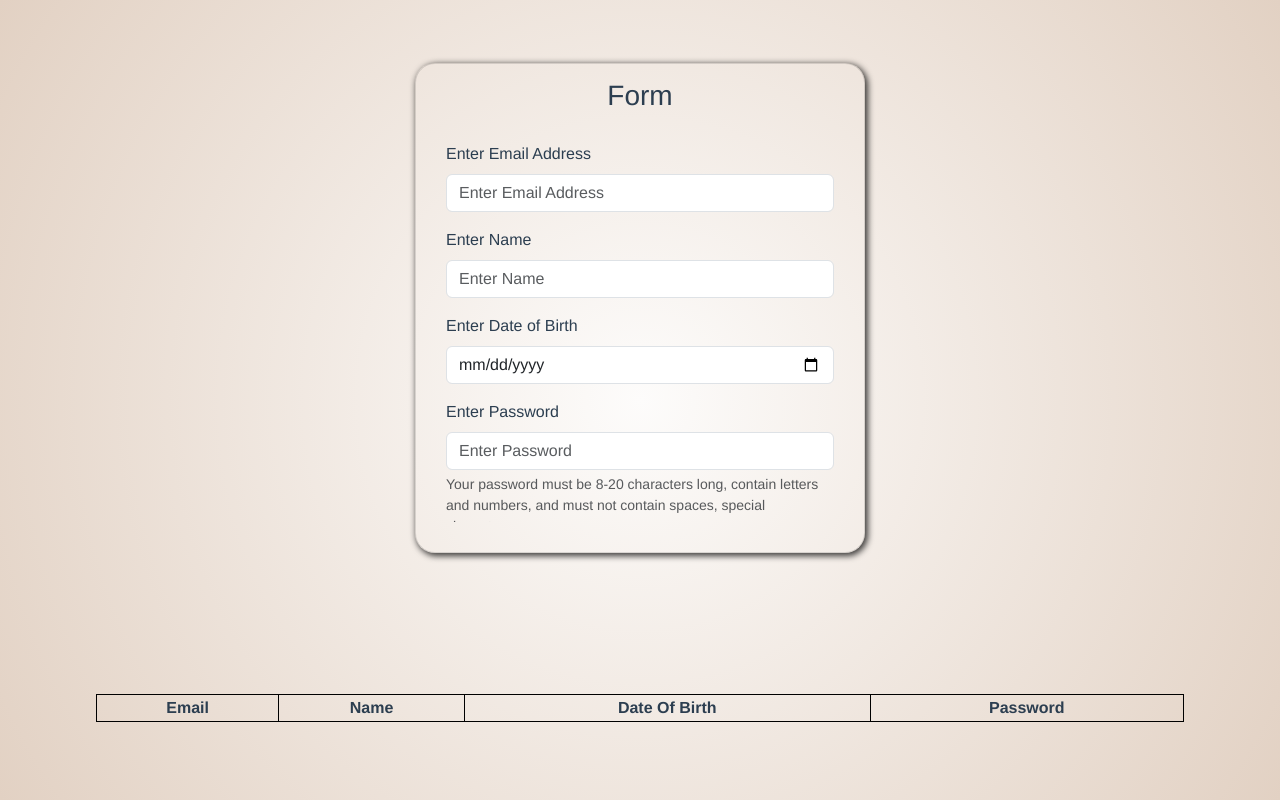
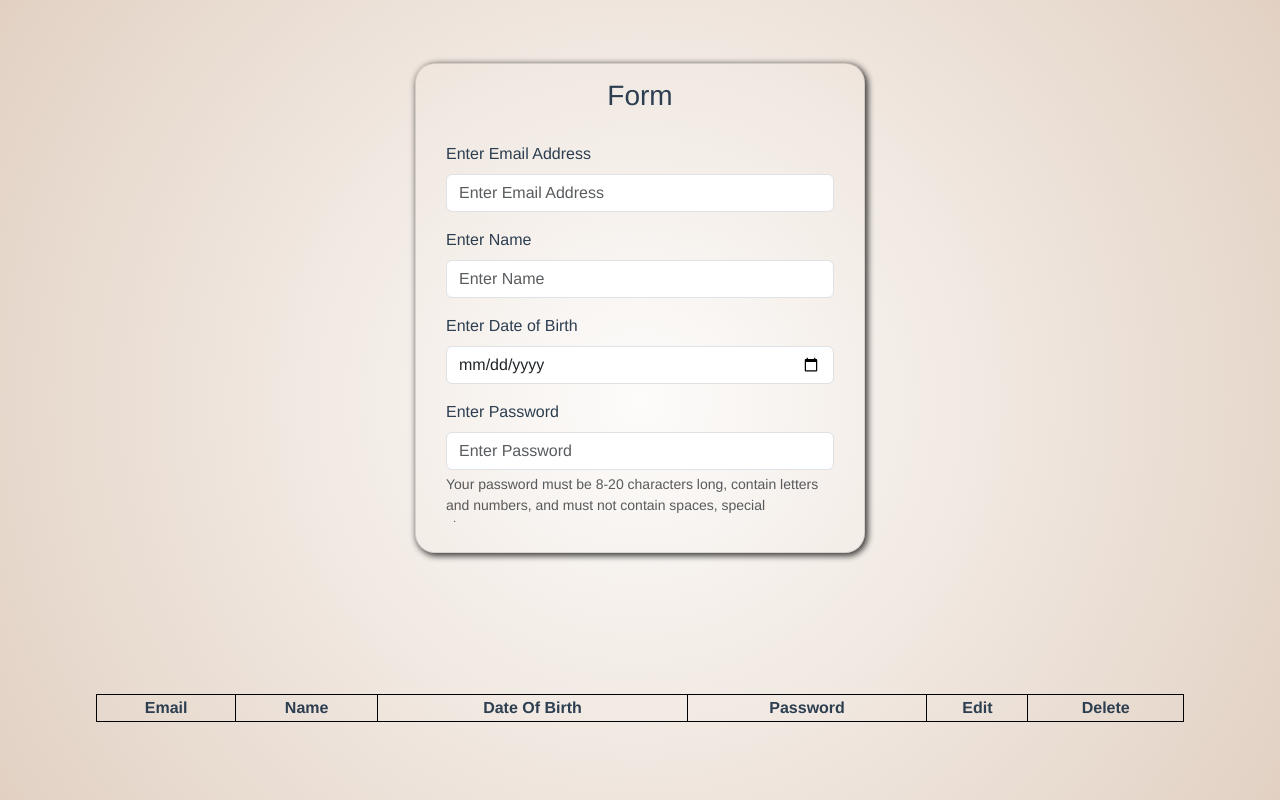
Before and after one commit to umar-rajput/excellence290501, a Vue app in the folder assignments/: page / in a window 1280 px wide. Built offline with nearby package versions, Linux system fonts and the light colour scheme.

Commit message:
added edit and delete button

```diff
--- a/assignments/public/index.html
+++ b/assignments/public/index.html
@@ -8,6 +8,9 @@
     <title><%= htmlWebpackPlugin.options.title %></title>
     <!-- Bootstrap cdn -->
     <link href="https://cdn.jsdelivr.net/npm/bootstrap@5.3.0-alpha3/dist/css/bootstrap.min.css" rel="stylesheet" integrity="sha384-KK94CHFLLe+nY2dmCWGMq91rCGa5gtU4mk92HdvYe+M/SXH301p5ILy+dN9+nJOZ" crossorigin="anonymous">
+
+    <!-- Font awesome link -->
+    <link rel="stylesheet" href="https://cdnjs.cloudflare.com/ajax/libs/font-awesome/6.4.0/css/all.min.css" integrity="sha512-iecdLmaskl7CVkqkXNQ/ZH/XLlvWZOJyj7Yy7tcenmpD1ypASozpmT/E0iPtmFIB46ZmdtAc9eNBvH0H/ZpiBw==" crossorigin="anonymous" referrerpolicy="no-referrer" />
   </head>
   <body>
     <noscript>
--- a/assignments/src/components/Form.vue
+++ b/assignments/src/components/Form.vue
@@ -79,18 +79,46 @@ export default {
     components: { InputFields},
     data() {
         return {
+            email:"",
             name:"",
-            email:"",
             password:"",
             dob:"",
-            items:[]
+            // items:[]
 
         }
     },
+    watch:{
+        editEmail:function(newEmail){
+            console.log("watch ",newEmail.email,newEmail.name,newEmail.dob,newEmail.password);
+            this.email=newEmail.email;
+            this.name=newEmail.name;
+            this.dob=newEmail.dob;
+            this.password=newEmail.password;
+            // console.log(newEmail.email);
+        }
+    },
+    props:{
+        editEmail:{type:String,require:true},
+        // editName:{type:String,require:true},
+        // editDob:{type:String,require:true},
+        // editPassword:{type:String,require:true},
+        editIndex:{type:Number,require:true}
+    },
     methods:{
         submit:function(){
-            console.log(this.name,this.email,this.password,this.dob);
-            this.$emit("submit-item", this.email,this.name,this.password,this.dob);
+            console.log("Entered value ",this.email,this.name,this.dob,this.password, this.editIndex);
+            if(this.editIndex!== -1){
+                console.log("edit item");
+                this.$emit("edit-item",{
+                    editEmail:this.email,
+                    editName:this.name,
+                    editDob:this.dob,
+                    editPassword:this.password,
+                    editIndex:this.editIndex,
+                });
+            }else{
+                this.$emit("submit-item", this.email,this.name,this.dob,this.password);
+            }
             this.email="";
             this.name="";
             this.dob="";
@@ -136,4 +164,5 @@ export default {
 
 .btn {
     width: 100%;
-}</style>
+}
+</style>
--- a/assignments/src/components/TableAddData.vue
+++ b/assignments/src/components/TableAddData.vue
@@ -2,20 +2,24 @@
     <div class="table-add-data">
 
         <div class="tableAdd">
-            <Form v-on:submit-item="submit" v-bind:email="email" v-bind:name="name" v-bind:dob="dob"
-                v-bind:password="password" />
+            <Form v-on:submit-item="submit" v-on:edit-item="edit" v-bind:edit-index="editIndex" v-bind:editEmail="editEmail"
+                v-bind:editName="editName" v-bind:editDob="editDob" v-bind:editPassword="editPassword" />
             <table>
                 <tr>
                     <th>Email</th>
                     <th>Name</th>
                     <th>Date Of Birth</th>
                     <th>Password</th>
+                    <th>Edit</th>
+                    <th>Delete</th>
                 </tr>
                 <tr v-for="(item, index) in items" v-bind:key="index">
                     <td>{{ item.email }}</td>
                     <td>{{ item.name }}</td>
                     <td>{{ item.dob }}</td>
                     <td>{{ item.password }}</td>
+                    <td><i class="fa-solid fa-pen-to-square" v-on:click.prevent="editItem(index)"></i></td>
+                    <td><i class="fa-solid fa-trash" v-on:click.prevent="deleteItem(index)"></i></td>
                 </tr>
             </table>
         </div>
@@ -33,23 +37,49 @@ export default {
     data() {
         return {
             items: [],
-            // email:"",
+            editEmail: "",
+            editName: "",
+            editDob: "",
+            editPassword: "",
+            editIndex: -1,
         }
 
     },
     methods: {
-        submit: function (email, name, password, dob) {
+        submit: function (editEmail, editName, editDob, editPassword) {
             this.items.push({
-                'email': email,
-                'name': name,
-                'password': password,
-                'dob': dob
+                'email': editEmail,
+                'name': editName,
+                'dob': editDob,
+                'password': editPassword,
             });
             this.email = "";
             this.name = "";
             this.dob = "";
             this.password = "";
+        },
+        deleteItem: function (index) {
+            this.items.splice(index, 1);
+        },
+        editItem: function (index) {
+            console.log("Edit index");
+            this.editIndex = index;
+            this.editEmail = this.items[index];
+        },
+        edit: function (obj) {
+            var { editEmail,editName, editPassword, editDob,editIndex } = obj;
+            console.log("actual edit ", editEmail,editName, editPassword, editDob,editIndex);
+            this.items[editIndex].email = editEmail;
+            this.items[editIndex].name = editName;
+            this.items[editIndex].dob = editDob;
+            this.items[editIndex].password = editPassword;
+            this.editEmail = "";
+            this.editName = "";
+            this.editDob = "";
+            this.editPassword = "";
+            this.editIndex = -1;
         }
+
     }
 }
 </script>
@@ -78,4 +108,5 @@ td,
 th {
     border: 1px solid #000;
     border-collapse: collapse;
-}</style>
+}
+</style>
```
